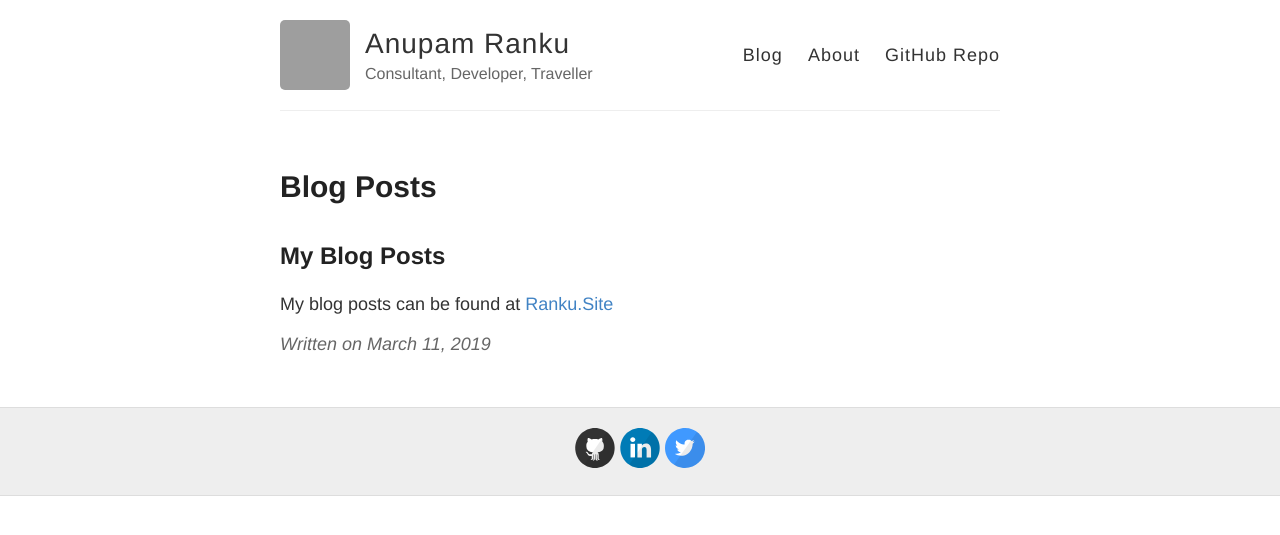
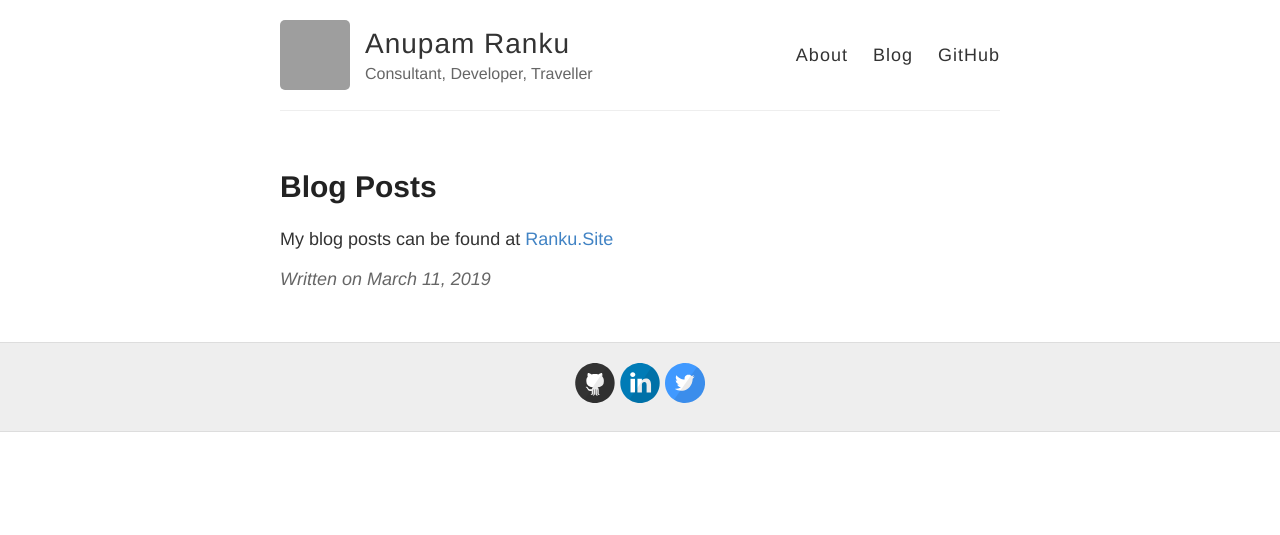
Before and after one commit to AnupamRanku/anupamranku.github.io, a Jekyll site: the page built from _posts/2019-3-11-Introducing-Jekyll-Now.md, in a window 1280 px wide. Shown: the top 535 px of the page. Built offline with Jekyll 4.4.1, drawn with Linux system fonts in a browser that asks for light colours; Markdown is read by kramdown in place of the engine named in the settings; grey boxes are pictures that could not be loaded.

Commit message:
fixing links

```diff
--- a/_config.yml
+++ b/_config.yml
@@ -21,9 +21,9 @@ footer-links:
   email:
   facebook:
   flickr:
-  github: https://github.com/AnupamRanku
+  github: AnupamRanku
   instagram:
-  linkedin: https://www.linkedin.com/in/ranku/
+  linkedin: ranku/
   pinterest:
   rss: # just type anything here for a working RSS icon, make sure you set the "url" above!
   twitter: anupamranku
@@ -45,7 +45,7 @@ url: http://ranku.site
 # (http://yourusername.github.io/repository-name)
 # and NOT your User repository (http://yourusername.github.io)
 # then add in the baseurl here, like this: "/repository-name/"
-baseurl: ""
+baseurl: "/about/"
 
 #
 # !! You don't need to change any of the configuration flags below !!
--- a/_layouts/default.html
+++ b/_layouts/default.html
@@ -27,9 +27,9 @@
           </div>
 
           <nav>
+            <a href="{{ site.baseurl }}/about">About</a>
             <a href="{{ site.baseurl }}">Blog</a>
-            <a href="{{ site.baseurl }}/about">About</a>
-            <a href="http://github.com/barryclark/jekyll-now">GitHub Repo</a>
+            <a href="https://github.com/AnupamRanku">GitHub</a>
           </nav>
         </header>
       </div>
--- a/_posts/2019-3-11-Introducing-Jekyll-Now.md
+++ b/_posts/2019-3-11-Introducing-Jekyll-Now.md
@@ -3,6 +3,6 @@ layout: post
 title: Blog Posts
 ---
 
-## My Blog Posts
 
-My blog posts can be found at [Ranku.Site](http://ranku.sute)
+
+My blog posts can be found at [Ranku.Site](http://ranku.site/)
```
